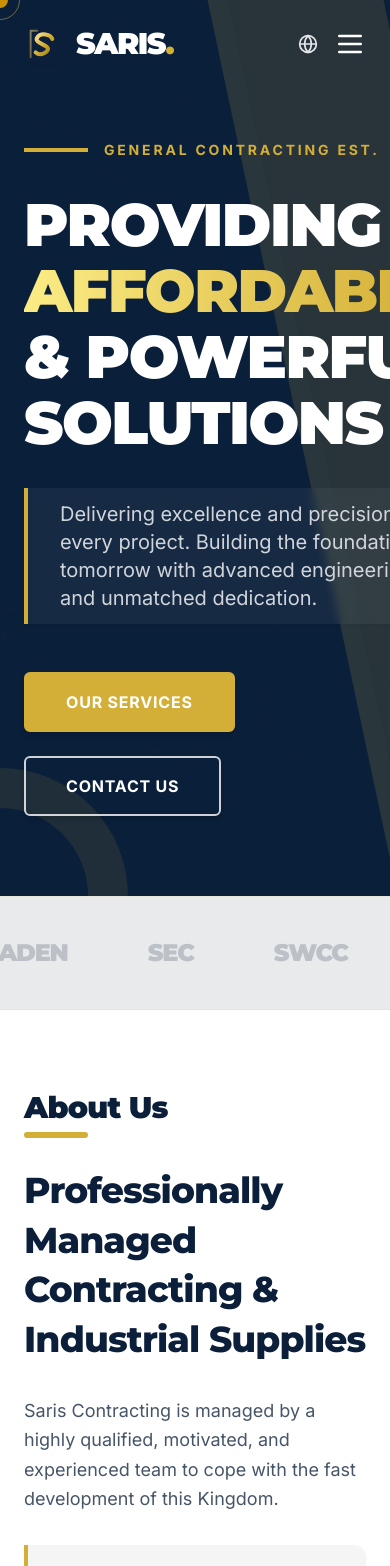
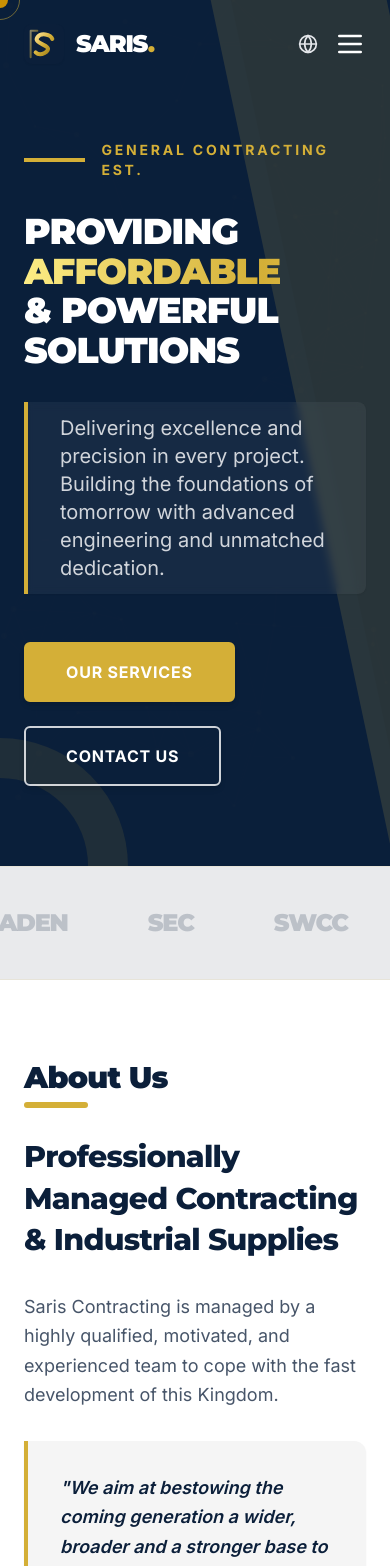
Before and after one commit to mhdnaseeel/sariscontracting.com, a React (Vite) app: page / in a window 390 px wide. Shown: the top 1566 px of the page. Built offline with nearby package versions, Linux system fonts and the light colour scheme.

Commit message:
style: optimize responsiveness across major components

```diff
--- a/src/components/About.jsx
+++ b/src/components/About.jsx
@@ -50,7 +50,7 @@ const About = () => {
             transition={{ duration: 0.8 }}
           >
             <h2 className="section-title">{t('about.title')}</h2>
-            <h3 className="text-4xl font-heading font-extrabold text-brand-navy mb-8 mt-6 leading-snug">
+            <h3 className="text-3xl md:text-4xl font-heading font-extrabold text-brand-navy mb-8 mt-6 leading-snug">
               {t('about.subtitle')}
             </h3>
             <p className="text-slate-600 mb-8 text-lg leading-relaxed">
--- a/src/components/Contact.jsx
+++ b/src/components/Contact.jsx
@@ -41,12 +41,12 @@ const Contact = () => {
         <div className="max-w-6xl mx-auto bg-white rounded-3xl shadow-2xl overflow-hidden flex flex-col lg:flex-row border border-gray-100">
 
           {/* Info Side */}
-          <div className="bg-brand-navy text-white p-12 lg:w-2/5 flex flex-col justify-between relative overflow-hidden">
+          <div className="bg-brand-navy text-white p-8 md:p-12 lg:w-2/5 flex flex-col justify-between relative overflow-hidden">
             {/* Background Pattern */}
             <div className="absolute bottom-0 right-0 w-64 h-64 border-[40px] border-brand-gold/10 rounded-full translate-x-1/3 translate-y-1/3 z-0 rtl:right-auto rtl:left-0 rtl:-translate-x-1/3"></div>
 
             <div className="relative z-10">
-              <h3 className="text-4xl font-heading font-black mb-4">{t('contact.title')}</h3>
+              <h3 className="text-3xl md:text-4xl font-heading font-black mb-4">{t('contact.title')}</h3>
               <p className="text-gray-300 mb-12 text-base leading-relaxed">
                 {t('contact.desc')}
               </p>
@@ -101,8 +101,8 @@ const Contact = () => {
           </div>
 
           {/* Form Side */}
-          <div className="p-12 lg:w-3/5 bg-[#F5F5F5] flex flex-col justify-center">
-            <h3 className="text-3xl font-heading font-black text-brand-navy mb-8">{t('contact.formTitle')}</h3>
+          <div className="p-8 md:p-12 lg:w-3/5 bg-[#F5F5F5] flex flex-col justify-center">
+            <h3 className="text-2xl md:text-3xl font-heading font-black text-brand-navy mb-8">{t('contact.formTitle')}</h3>
 
             {/* Status Messages */}
             <AnimatePresence>
--- a/src/components/FeaturedProjects.jsx
+++ b/src/components/FeaturedProjects.jsx
@@ -19,7 +19,7 @@ const FeaturedProjects = () => {
           <p className="text-slate-600 mt-4">{t('projects.desc')}</p>
         </div>
 
-        <div className="grid md:grid-cols-3 gap-8">
+        <div className="grid grid-cols-1 md:grid-cols-2 lg:grid-cols-3 gap-8">
           {projects.map((project, index) => (
             <motion.div
               key={index}
--- a/src/components/Footer.jsx
+++ b/src/components/Footer.jsx
@@ -14,7 +14,7 @@ const Footer = () => {
           <div className="lg:col-span-2">
             <Link to="/" className="flex items-center gap-3 mb-6 hover:opacity-90 transition-opacity">
               <img src="/logo.svg" alt="Saris Logo" className="w-12 h-12 object-contain rounded-xl shadow-lg border border-white/10" />
-              <span className="text-4xl font-heading font-black tracking-tighter text-white">
+              <span className="text-3xl md:text-4xl font-heading font-black tracking-tighter text-white">
                 SARIS<span className="text-brand-gold">.</span>
               </span>
             </Link>
--- a/src/components/Hero.jsx
+++ b/src/components/Hero.jsx
@@ -30,7 +30,7 @@ const Hero = () => {
               <span className="uppercase tracking-[0.2em] font-bold text-sm text-brand-gold">{t('hero.badge')}</span>
             </div>
 
-            <h1 className="text-6xl md:text-8xl font-heading font-black leading-[1.1] mb-8">
+            <h1 className="text-4xl md:text-6xl lg:text-8xl font-heading font-black leading-[1.1] mb-8">
               {t('hero.title1')} <br />
               <span className="text-transparent bg-clip-text bg-gradient-to-r from-brand-gold via-yellow-200 to-brand-gold bg-[length:200%_auto] animate-shimmer">{t('hero.title2')}</span> <br />
               {t('hero.title3')}
--- a/src/components/Navbar.jsx
+++ b/src/components/Navbar.jsx
@@ -41,7 +41,7 @@ const Navbar = () => {
             initial={{ x: -20, opacity: 0 }}
             animate={{ x: 0, opacity: 1 }}
             transition={{ duration: 0.5, delay: 0.1 }}
-            className={`text-3xl font-heading font-black tracking-tighter ${isScrolled ? 'text-brand-navy' : 'text-white'}`}
+            className={`text-2xl md:text-3xl font-heading font-black tracking-tighter ${isScrolled ? 'text-brand-navy' : 'text-white'}`}
           >
             SARIS<span className="text-brand-gold">.</span>
           </motion.span>
--- a/src/components/Services.jsx
+++ b/src/components/Services.jsx
@@ -52,7 +52,7 @@ const Services = () => {
           </p>
         </div>
 
-        <div className="grid lg:grid-cols-3 gap-10">
+        <div className="grid grid-cols-1 md:grid-cols-2 lg:grid-cols-3 gap-10">
           {services.map((service, idx) => (
             <motion.div
               key={idx}
```
